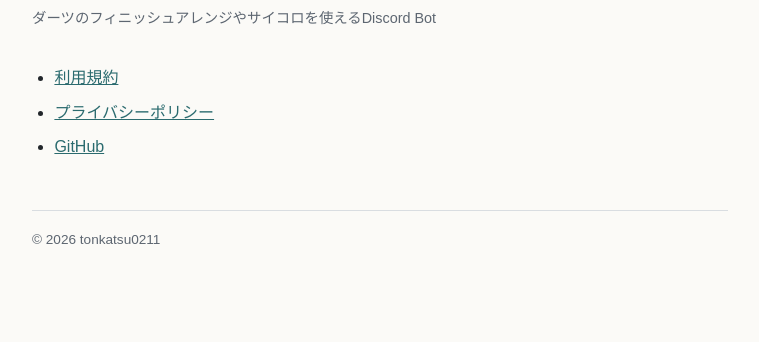
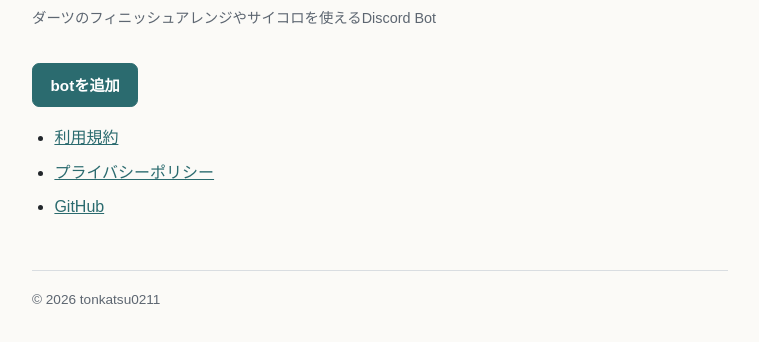
Before and after one commit to tonkatsu0211/pigeonBot, a website: page docs/pigeonBot/index.html in a window 1280 px wide. Shown: the part 172-514 px from the top of the page, without its empty margins (260-1019 px from the left). Drawn offline with Linux system fonts and the light colour scheme.

Commit message:
Update index.html

```diff
--- a/docs/pigeonBot/index.html
+++ b/docs/pigeonBot/index.html
@@ -13,10 +13,12 @@
 .meta{color:var(--mute);font-size:.9rem;margin:0 0 2rem}
 ul,ol{padding-left:1.4rem}li{margin:.3rem 0}
 footer{margin-top:3rem;padding-top:1rem;border-top:1px solid var(--line);color:var(--mute);font-size:.85rem}
+button,.button{display:inline-flex;align-items:center;justify-content:center;gap:.45rem;min-height:2.75rem;padding:.55rem 1.1rem;border:1px solid var(--ac);border-radius:.45rem;background:var(--ac);color:#fff;font:inherit;font-size:.95rem;font-weight:600;line-height:1.4;text-decoration:none;cursor:pointer;transition:background .15s,border-color .15s,box-shadow .15s,transform .15s;-webkit-tap-highlight-color:transparent}button:hover,.button:hover{background:color-mix(in srgb,var(--ac) 85%,var(--fg));border-color:color-mix(in srgb,var(--ac) 85%,var(--fg))}button:active,.button:active{transform:translateY(1px)}button:focus-visible,.button:focus-visible{outline:2px solid var(--ac);outline-offset:3px}button:disabled,.button:disabled{opacity:.5;cursor:not-allowed;transform:none}button.secondary,.button.secondary{background:transparent;color:var(--ac)}button.secondary:hover,.button.secondary:hover{background:color-mix(in srgb,var(--ac) 10%,var(--bg))}button.danger,.button.danger{background:#b74343;border-color:#b74343;color:#fff}button.danger:hover,.button.danger:hover{background:#963535;border-color:#963535}
 </style></head><body><main>
 <nav><a href="../index.html">Bot一覧</a><a href="index.html" aria-current="page">pigeonBot</a><a href="terms.html">利用規約</a><a href="privacy.html">プライバシーポリシー</a></nav>
 <h1>ぽっぽ(pigeonBot)</h1>
 <p class="meta">ダーツのフィニッシュアレンジやサイコロを使えるDiscord Bot</p>
+<a href="https://discord.com/oauth2/authorize?client_id=1557265239194734705" class="button" target"_blank">botを追加</a>
 <ul><li><a href="terms.html">利用規約</a></li><li><a href="privacy.html">プライバシーポリシー</a></li><li><a href="https://github.com/tonkatsu0211/pigeonBot">GitHub</a></li></ul>
 <footer>© 2026 tonkatsu0211</footer>
 </main></body></html>
```
